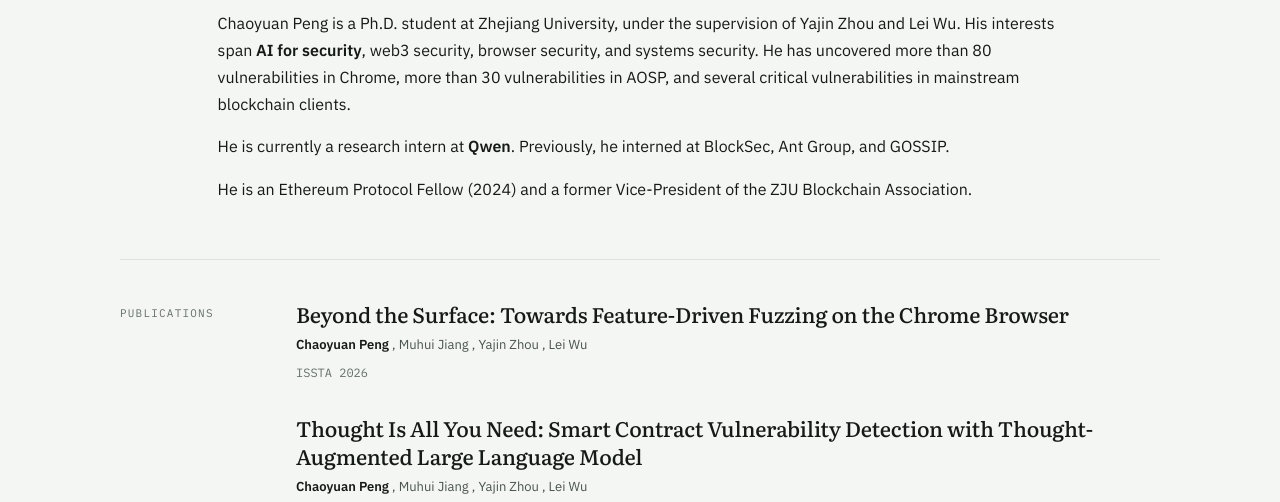
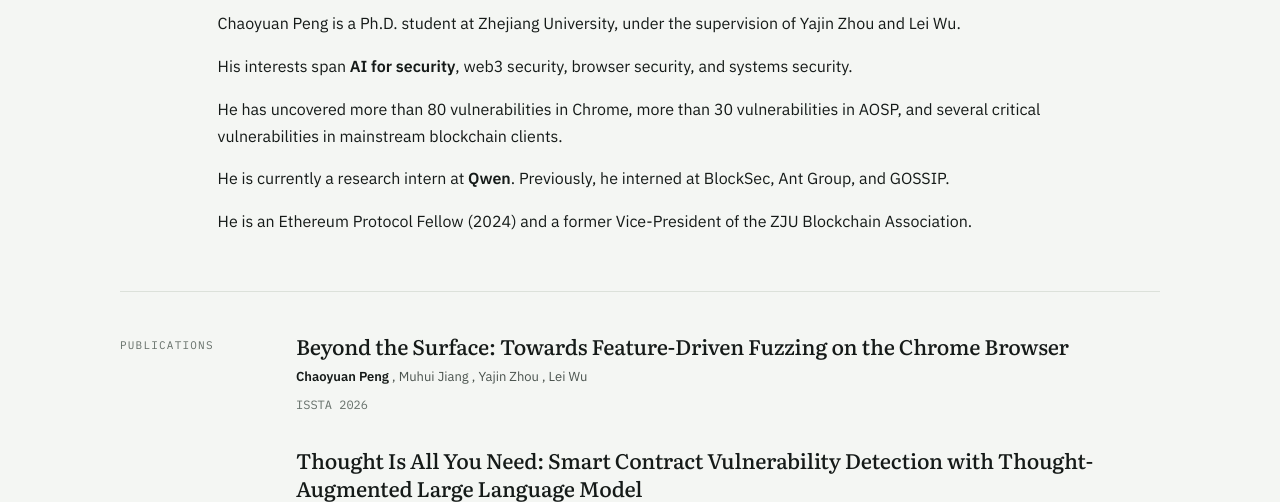
Before and after one commit to pcy190/pcy190, an Astro site: page / in a window 1280 px wide. Shown: the part 278-780 px from the top of the page. Built offline with nearby package versions, Linux system fonts and the light colour scheme; Astro itself is replaced by a stand-in of ours.

Commit message:
Split the interests sentence into its own paragraph
The opening paragraph became three: identity and advisors, interests,
then the disclosure record, each on its own line.

```diff
--- a/src/pages/index.astro
+++ b/src/pages/index.astro
@@ -12,11 +12,15 @@ import { avatar, awards, links, me, publications } from '@/data/profile';
       <p class="bio">
         Chaoyuan Peng is a Ph.D. student at Zhejiang University, under the supervision of{' '}
         <a href="https://yajin.org/" target="_blank" rel="noopener noreferrer">Yajin Zhou</a> and{' '}
-        <a href="https://leiwu.org/" target="_blank" rel="noopener noreferrer">Lei Wu</a>. His
-        interests span <strong>AI for security</strong>, web3 security, browser security, and
-        systems security. He has uncovered more than 80 vulnerabilities in Chrome, more than 30
-        vulnerabilities in AOSP, and several critical vulnerabilities in mainstream blockchain
-        clients.
+        <a href="https://leiwu.org/" target="_blank" rel="noopener noreferrer">Lei Wu</a>.
+      </p>
+      <p class="bio">
+        His interests span <strong>AI for security</strong>, web3 security, browser security, and
+        systems security.
+      </p>
+      <p class="bio">
+        He has uncovered more than 80 vulnerabilities in Chrome, more than 30 vulnerabilities in
+        AOSP, and several critical vulnerabilities in mainstream blockchain clients.
       </p>
       <p class="bio">
         He is currently a research intern at <strong>Qwen</strong>. Previously, he interned at
```
